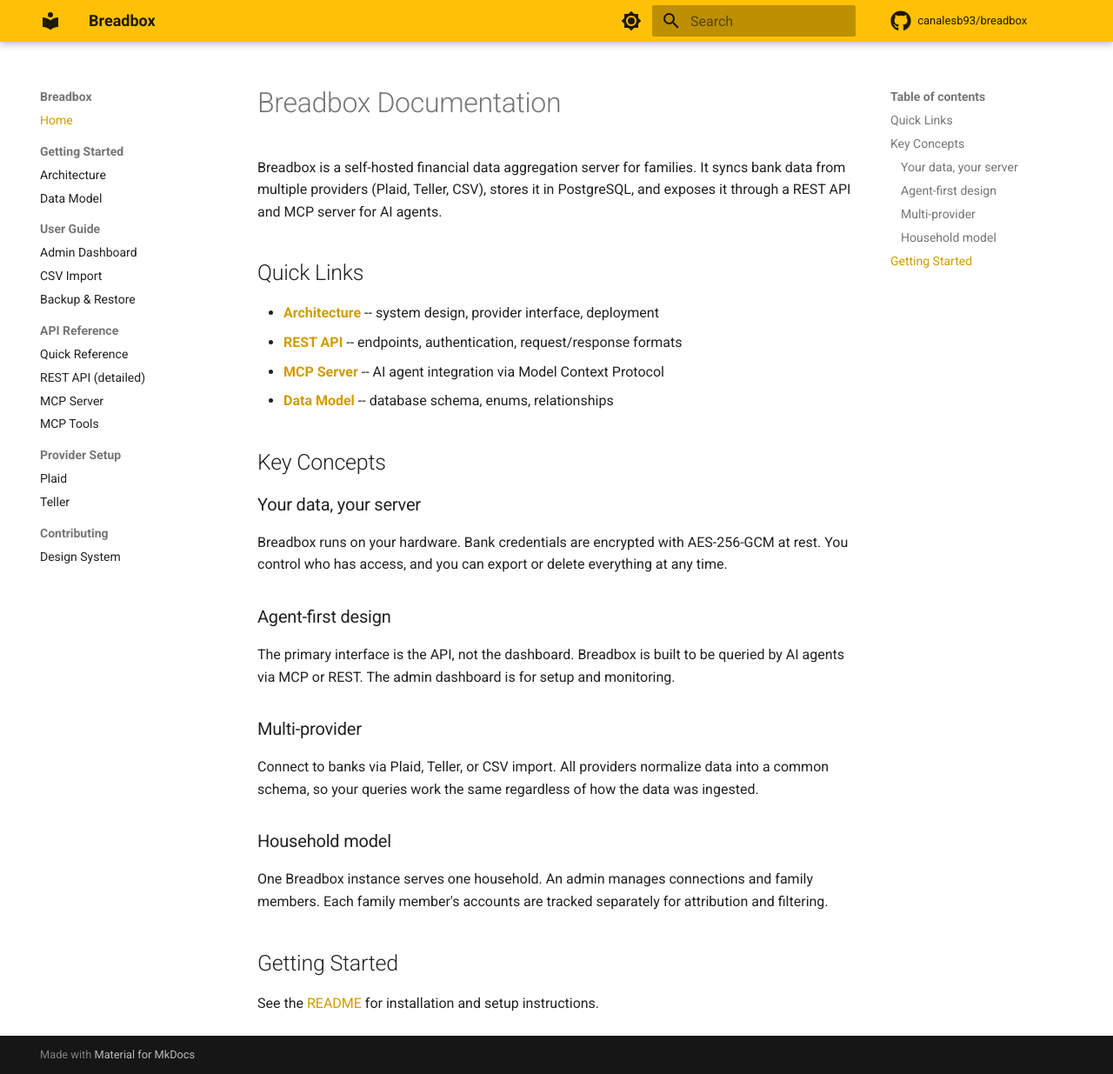
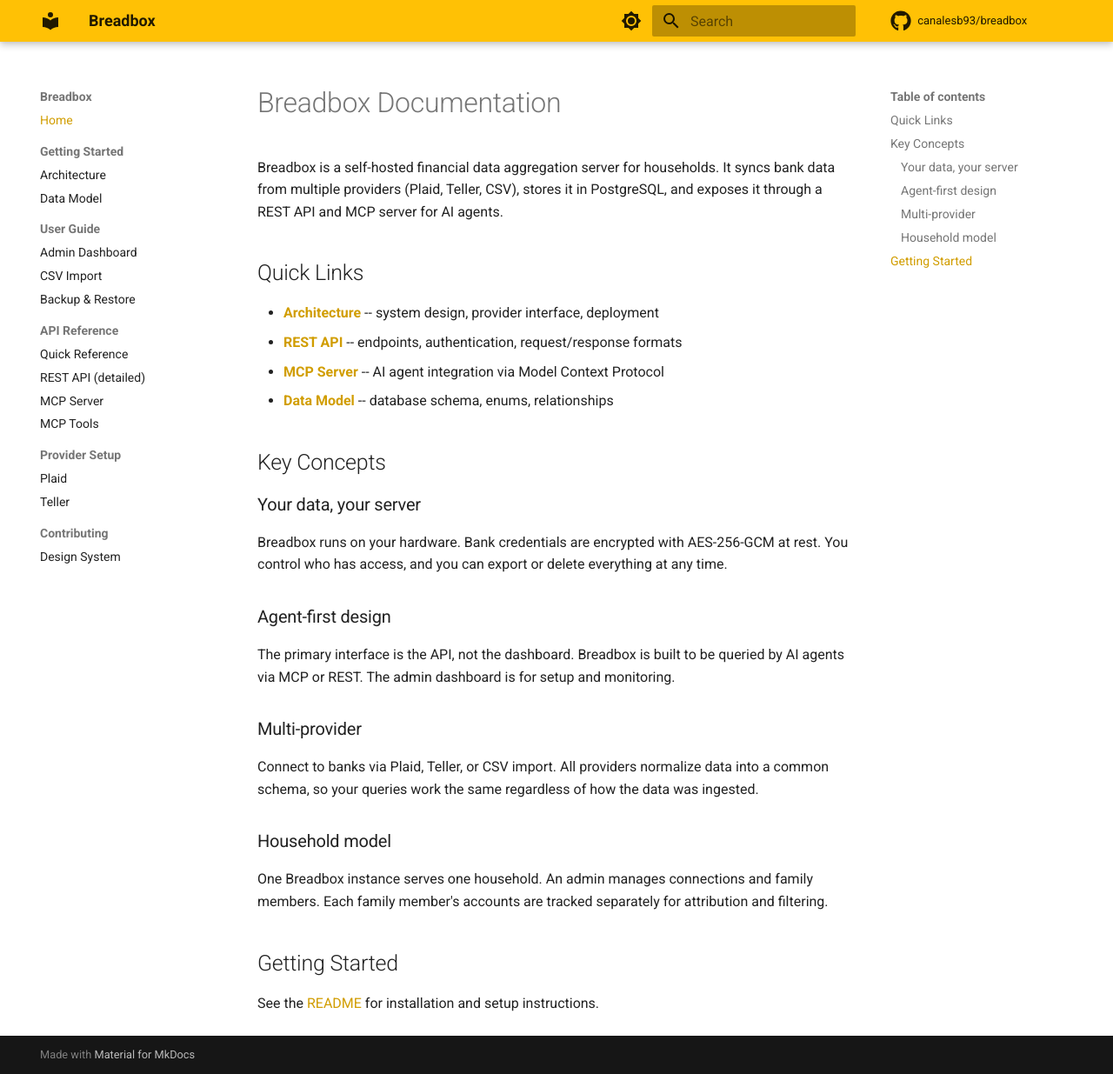
Before and after one commit to canalesb93/breadbox, an MkDocs documentation site: the page built from docs/index.md, in a window 1280 px wide and 1235 px high. Shown: the whole window at 87% size. Built offline with MkDocs 1.6.1 and Material for MkDocs 9.7.7, drawn with Linux system fonts in a browser that asks for light colours; comment, search, counter and statistics services are not loaded.

Commit message:
Update wording from "for families" to "for households"
More inclusive and accurate — covers roommates, partners, solo users,
not just traditional families. Matches the technical model (one instance
per household).

Co-Authored-By: Claude Opus 4.6 (1M context) <noreply@anthropic.com>

```diff
--- a/docs/index.md
+++ b/docs/index.md
@@ -1,6 +1,6 @@
 # Breadbox Documentation
 
-Breadbox is a self-hosted financial data aggregation server for families. It syncs bank data from multiple providers (Plaid, Teller, CSV), stores it in PostgreSQL, and exposes it through a REST API and MCP server for AI agents.
+Breadbox is a self-hosted financial data aggregation server for households. It syncs bank data from multiple providers (Plaid, Teller, CSV), stores it in PostgreSQL, and exposes it through a REST API and MCP server for AI agents.
 
 ## Quick Links
 
--- a/mkdocs.yml
+++ b/mkdocs.yml
@@ -1,5 +1,5 @@
 site_name: Breadbox
-site_description: Self-hosted financial data aggregation for families
+site_description: Self-hosted financial data aggregation for households
 site_url: https://canalesb93.github.io/breadbox
 repo_url: https://github.com/canalesb93/breadbox
 repo_name: canalesb93/breadbox
```
Also changed, not shown: CLAUDE.md (+1 -1 lines), README.md (+1 -1 lines), site/index.html, 2 other files.
